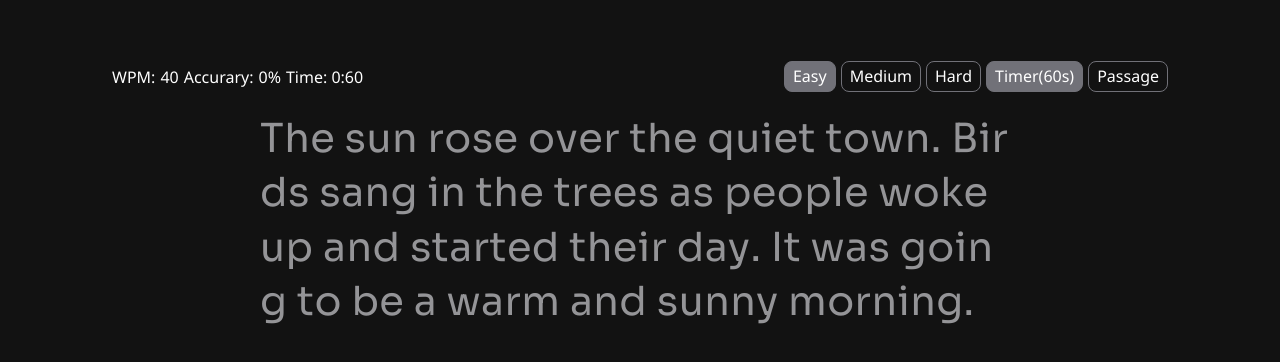
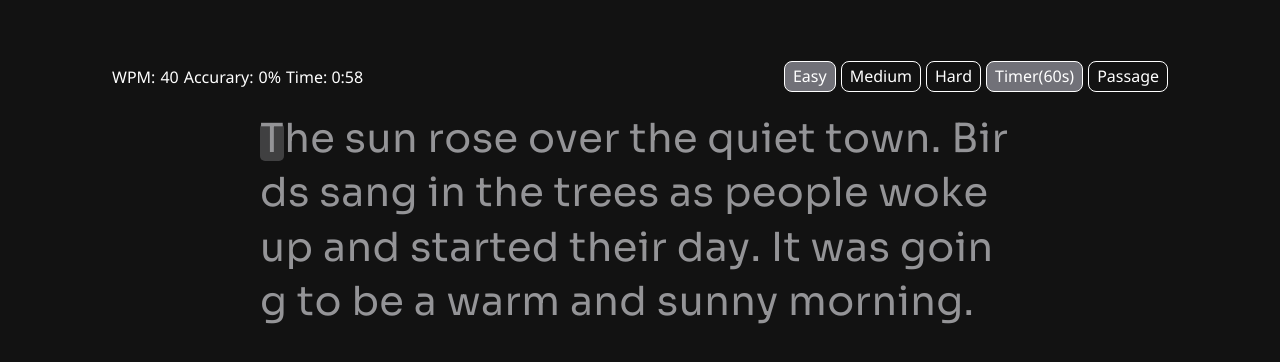
Before and after one commit to Cris575/typing-speed-test, a website built with Vite: page index.html in a window 1280 px wide. Both pictures are taken after a click on the button "Start Typing Test". Shown: the part 80-442 px from the top of the page. Built offline with nearby package versions, Linux system fonts and the light colour scheme.

Commit message:
refactor: code structure for improved readability and maintainability

```diff
--- a/src/main.js
+++ b/src/main.js
@@ -35,7 +35,7 @@ initKeyboardListener();
 
 function initGame(difficulty, level) {
   // const text = dataJson[difficulty][level].text;
-  const text = dataJson["easy"][0].text;
+  const text = dataJson[difficulty][0].text;
   if (!text) return;
 
   letters = text.split("");
@@ -73,7 +73,7 @@ function changeDifficulty(option) {
 /* ---------- UI ---------- */
 
 function renderText(letters) {
-  app.innerHTML += letters
+  app.innerHTML = letters
     .map((letter) => `<div><span>${letter}</span></div>`)
     .join("");
 }
@@ -84,7 +84,7 @@ function handleKeyPress(event) {
   if (app.classList.contains("blur")) {
     app.classList.remove("blur");
     btnRestart.classList.add("hide");
-    app.firstChild.classList.add("active");
+    app.firstElementChild.classList.add("active");
     const timerButton = document.querySelector("#opt4:checked");
 
     if (timerButton) startTimer();
--- a/src/style.css
+++ b/src/style.css
@@ -4,7 +4,6 @@
   --color-neutral-900: #121212;
   --color-neutral-500: #717178;
   --color-neutral-400: #949497;
-
   --color-green-500: #4dd67b;
   --color-red-500: #d64d5b;
 
@@ -25,7 +24,6 @@ body {
   font-family: "Segoe UI", Tahoma, Geneva, Verdana, sans-serif;
   margin: 0;
   padding: 32px 112px;
-
 }
 
 .successes {
@@ -43,12 +41,12 @@ body {
 }
 
 .btn-restart {
+  align-items: center;
   flex-direction: column;
-  align-items: center;
   gap: 10px;
+  left: 50%;
   position: absolute;
   top: 50%;
-  left: 50%;
   transform: translate(-50%, -50%);
   z-index: 1;
 }
@@ -100,31 +98,31 @@ body {
   display: block;
   height: 70%;
   position: absolute;
-  top: 10px;
+  top: 11px;
   width: 100%;
 }
 
 /* buttons */
 label {
+  border-color: var(--color-neutral-500);
+  border-radius: var(--radius-8);
   border: 1px solid white;
   cursor: pointer;
-  padding: 3px 8px;
-  border-color: var(--color-neutral-500);
-  border-radius: var(--radius-8);
   display: inline-block;
   height: 31px;
+  padding: 3px 8px;
 }
 
 input[type="radio"] {
   display: none;
 }
 
-input[type="radio"]:checked+label {
+input[type="radio"]:checked + label {
   background-color: var(--color-neutral-500);
 }
 
 .stats div {
+  align-items: center;
   display: inline-flex;
-  align-items: center;
   gap: 5px;
 }
```
Also changed, not shown: 1 other file.
